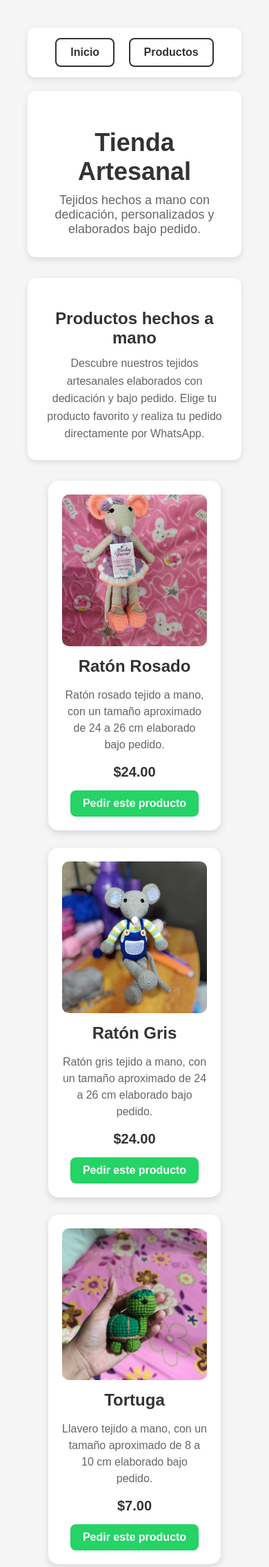
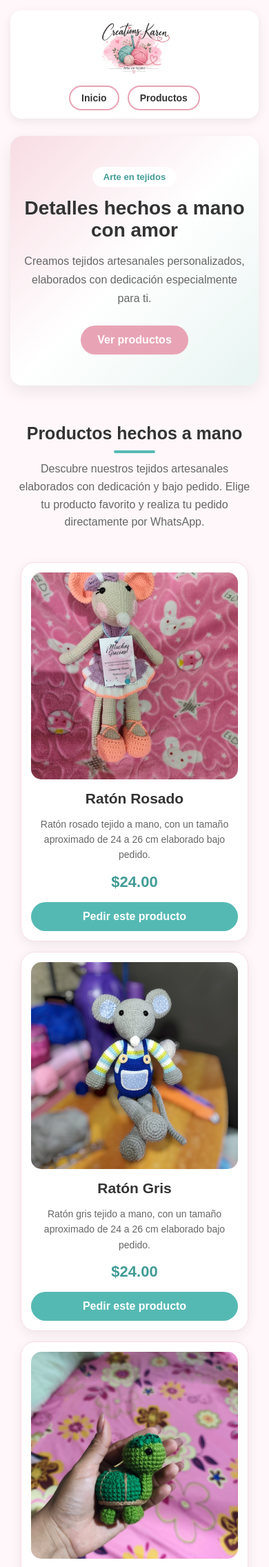
Before and after one commit to ajtorres-creator/actividad-integradora-3, a PHP site: page /views/productos/tienda.php in a window 390 px wide. Shown: the top 2272 px of the page at 69% size. Run offline with PHP 8.4, Linux system fonts and the light colour scheme; data comes from the database, SQL or seed files in the repository.

Commit message:
Rediseño visual de la tienda y adaptación responsive

```diff
--- a/CSS/estilo.css
+++ b/CSS/estilo.css
@@ -1,6 +1,20 @@
+:root {
+    --rosa-principal: #e8a4b5;
+    --rosa-claro: #f8dce4;
+    --rosa-fondo: #fff7f9;
+
+    --turquesa: #55b9b3;
+    --turquesa-oscuro: #419b96;
+    --menta: #b8d8cf;
+
+    --texto: #333333;
+    --texto-suave: #666666;
+    --blanco: #ffffff;
+}
+
 body {
     font-family: Arial, sans-serif;
-    background-color: #f5f5f5;
+    background-color: var(--rosa-fondo);
     text-align: center;
     margin: 0;
     padding: 40px;
@@ -94,53 +108,81 @@ a:hover {
 }
 
 .producto {
-    background-color: white;
+    background-color: var(--blanco);
     width: 100%;
-    max-width: 250px;
-    padding: 20px;
+    max-width: 270px;
+    padding: 14px;
     box-sizing: border-box;
-    border-radius: 15px;
-    box-shadow: 0 4px 12px rgba(0, 0, 0, 0.12);
+
+    border: 1px solid var(--rosa-claro);
+    border-radius: 20px;
+
+    box-shadow: 0 5px 18px rgba(0, 0, 0, 0.07);
+
     justify-self: center;
+
+    transition: transform 0.3s ease, box-shadow 0.3s ease;
+}
+
+.producto:hover {
+    transform: translateY(-7px);
+    box-shadow: 0 12px 28px rgba(0, 0, 0, 0.12);
 }
 
 .producto img {
     width: 100%;
-    height: 220px;
+    height: 240px;
     object-fit: cover;
-    border-radius: 10px;
+
+    border-radius: 15px;
     display: block;
 }
 
 .producto h2 {
-    margin: 15px 0 10px;
-    color: #333;
+    margin: 16px 0 8px;
+
+    color: var(--texto);
+    font-size: 21px;
 }
 
 .producto p {
-    color: #666;
-    line-height: 1.5;
+    color: var(--texto-suave);
+    line-height: 1.6;
+    font-size: 14px;
 }
 
 .producto strong {
     display: block;
+
     margin-top: 15px;
-    font-size: 20px;
-    color: #333;
+
+    color: var(--turquesa-oscuro);
+    font-size: 22px;
 }
 
 .btn-pedido {
-    display: inline-block;
-    margin-top: 15px;
-    padding: 10px 18px;
-    background-color: #25D366;
-    color: white;
-    border-radius: 8px;
+    display: block;
+
+    margin-top: 16px;
+    padding: 12px 18px;
+
+    background-color: var(--turquesa);
+    color: var(--blanco);
+
+    border-radius: 25px;
+
     text-decoration: none;
+    font-weight: bold;
+
+    transition: 0.3s;
 }
 
 .btn-pedido:hover {
-    background-color: #1ebe5d;
+    background-color: var(--rosa-principal);
+    color: var(--blanco);
+
+    text-decoration: none;
+    transform: translateY(-2px);
 }
 
 .formulario-producto {
@@ -149,81 +191,321 @@ a:hover {
 }
 
 .encabezado-tienda {
-    background-color: white;
-    padding: 30px;
-    margin-bottom: 30px;
-    border-radius: 12px;
-    box-shadow: 0 4px 10px rgba(0, 0, 0, 0.1);
+    max-width: 1200px;
+    margin: 0 auto 35px;
+    padding: 70px 30px;
+
+    background: linear-gradient(
+        135deg,
+        var(--rosa-claro),
+        var(--blanco),
+        #e8f5f2
+    );
+
+    border-radius: 24px;
+    box-shadow: 0 8px 25px rgba(0, 0, 0, 0.08);
+}
+
+.hero-contenido {
+    max-width: 700px;
+    margin: auto;
+}
+
+.hero-etiqueta {
+    display: inline-block;
+    margin-bottom: 15px;
+    padding: 7px 16px;
+
+    background-color: var(--blanco);
+    color: var(--turquesa-oscuro);
+
+    border-radius: 20px;
+    font-weight: bold;
 }
 
 .encabezado-tienda h1 {
-    margin-bottom: 10px;
-    font-size: 36px;
+    margin: 0 0 15px;
+    font-size: 46px;
+    color: var(--texto);
 }
 
 .encabezado-tienda p {
-    margin: 0;
-    color: #666;
+    max-width: 600px;
+    margin: 0 auto 25px;
+
+    color: var(--texto-suave);
     font-size: 18px;
+    line-height: 1.7;
+}
+
+.btn-hero {
+    display: inline-block;
+    padding: 13px 28px;
+
+    background-color: var(--rosa-principal);
+    color: var(--blanco);
+
+    border-radius: 25px;
+    text-decoration: none;
+    font-weight: bold;
+
+    transition: 0.3s;
+}
+
+.btn-hero:hover {
+    background-color: var(--turquesa);
+    color: var(--blanco);
+    text-decoration: none;
+    transform: translateY(-3px);
 }
 
 .nav-tienda {
-    background-color: white;
-    padding: 15px;
-    margin-bottom: 20px;
-    border-radius: 10px;
-    box-shadow: 0 3px 8px rgba(0, 0, 0, 0.1);
+    max-width: 1200px;
+    margin: 0 auto 25px;
+    padding: 10px 25px;
+
+    display: flex;
+    justify-content: space-between;
+    align-items: center;
+
+    background-color: var(--blanco);
+    border-radius: 16px;
+    box-shadow: 0 4px 15px rgba(0, 0, 0, 0.08);
+}
+
+.logo-tienda img {
+    width: 190px;
+    height: 90px;
+    object-fit: contain;
+    display: block;
+}
+
+.nav-enlaces {
+    display: flex;
+    gap: 12px;
 }
 
 .nav-tienda a {
     display: inline-block;
-    margin: 0 8px;
     padding: 10px 20px;
-    color: #333;
-    border: 2px solid #333;
-    border-radius: 8px;
+    color: var(--texto);
+    border: 2px solid var(--rosa-principal);
+    border-radius: 20px;
     text-decoration: none;
     font-weight: bold;
+    transition: 0.3s;
 }
 
 .nav-tienda a:hover {
-    background-color: #333;
-    color: white;
+    background-color: var(--rosa-principal);
+    color: var(--blanco);
     text-decoration: none;
+    transform: translateY(-2px);
 }
 
 .presentacion-tienda {
     max-width: 800px;
-    margin: 0 auto 30px;
-    padding: 25px;
-    background-color: white;
-    border-radius: 12px;
-    box-shadow: 0 3px 8px rgba(0, 0, 0, 0.1);
+    margin: 0 auto 35px;
+    padding: 20px;
+    background: transparent;
+    box-shadow: none;
 }
 
 .presentacion-tienda h2 {
     margin-bottom: 10px;
-    color: #333;
+    color: var(--texto);
+    font-size: 30px;
+}
+
+.presentacion-tienda h2::after {
+    content: "";
+    display: block;
+    width: 60px;
+    height: 4px;
+    margin: 10px auto 0;
+    background-color: var(--turquesa);
+    border-radius: 10px;
 }
 
 .presentacion-tienda p {
-    color: #666;
+    max-width: 650px;
+    margin: auto;
+    color: var(--texto-suave);
     line-height: 1.6;
-    margin: 0;
 }
 
 .footer-tienda {
-    margin-top: 50px;
-    padding: 30px 20px;
-    background-color: #333;
-    color: white;
+    margin-top: 60px;
+    padding: 40px 30px 20px;
+
+    background: linear-gradient(
+        135deg,
+        var(--rosa-claro),
+        #e8f5f2
+    );
+
+    color: var(--texto);
     text-align: center;
+
+    border-radius: 24px 24px 0 0;
 }
 
-.footer-tienda h3 {
-    margin-bottom: 10px;
+.footer-contenido {
+    max-width: 1000px;
+    margin: 0 auto 30px;
+
+    display: flex;
+    justify-content: space-between;
+    align-items: center;
+
+    gap: 30px;
 }
 
-.footer-tienda p {
-    margin: 5px 0;
+.footer-marca h3 {
+    margin: 0 0 8px;
+
+    color: var(--turquesa-oscuro);
+    font-size: 26px;
 }
+
+.footer-marca p,
+.footer-info p {
+    margin: 6px 0;
+    color: var(--texto-suave);
+}
+
+.footer-copy {
+    padding-top: 18px;
+
+    border-top: 1px solid rgba(85, 185, 179, 0.35);
+}
+
+.footer-copy p {
+    margin: 0;
+
+    color: var(--texto-suave);
+    font-size: 13px;
+}
+
+/* =========================
+DISEÑO RESPONSIVE
+   ========================= */
+
+@media (max-width: 768px) {
+
+    body {
+        padding: 15px;
+    }
+
+    /* Navbar */
+    .nav-tienda {
+        padding: 12px 15px;
+        flex-direction: column;
+        gap: 12px;
+    }
+
+    .logo-tienda img {
+        width: 170px;
+        height: 85px;
+    }
+
+    .nav-enlaces {
+        width: 100%;
+        justify-content: center;
+        flex-wrap: wrap;
+    }
+
+    .nav-tienda a {
+        padding: 8px 16px;
+        font-size: 14px;
+    }
+
+    /* Hero */
+    .encabezado-tienda {
+        padding: 45px 20px;
+        border-radius: 18px;
+    }
+
+    .encabezado-tienda h1 {
+        font-size: 32px;
+    }
+
+    .encabezado-tienda p {
+        font-size: 16px;
+    }
+
+    /* Presentación */
+    .presentacion-tienda {
+        padding: 15px 5px;
+    }
+
+    .presentacion-tienda h2 {
+        font-size: 26px;
+    }
+
+    /* Productos */
+    .productos {
+        grid-template-columns: repeat(2, 1fr);
+        gap: 15px;
+    }
+
+    .producto {
+        max-width: 100%;
+    }
+
+    .producto img {
+        height: 220px;
+    }
+}
+
+@media (max-width: 500px) {
+
+    .productos {
+        grid-template-columns: 1fr;
+    }
+
+    .producto {
+        max-width: 330px;
+    }
+
+    .producto img {
+        height: 300px;
+    }
+
+    .encabezado-tienda h1 {
+        font-size: 28px;
+    }
+
+    .hero-etiqueta {
+        font-size: 13px;
+    }
+
+    .btn-hero {
+        padding: 12px 24px;
+    }
+}
+
+.encabezado-tienda {
+    margin-bottom: 20px;
+}
+
+.presentacion-tienda {
+    margin-bottom: 20px;
+}
+
+.presentacion-tienda h2 {
+    font-size: 25px;
+}
+
+.footer-contenido {
+    flex-direction: column;
+    gap: 20px;
+}
+
+.footer-tienda {
+    padding: 35px 20px 20px;
+}
+
+.footer-marca h3 {
+    font-size: 23px;
+}
--- a/views/productos/tienda.php
+++ b/views/productos/tienda.php
@@ -21,17 +21,34 @@ $productos = $controller->listar();
 <body>
 
     <nav class="nav-tienda">
+
+    <div class="logo-tienda">
+        <img src="../../img/logo-creations-karen-nuevo.png"
+            alt="Logo Creations Karen">
+    </div>
+
+    <div class="nav-enlaces">
         <a href="tienda.php">Inicio</a>
         <a href="#productos">Productos</a>
+    </div>
+
     </nav>
 
     <header class="encabezado-tienda">
+    <div class="hero-contenido">
+        <span class="hero-etiqueta">Arte en tejidos</span>
 
-        <h1>Tienda Artesanal</h1>
+        <h1>Detalles hechos a mano con amor</h1>
 
-        <p>Tejidos hechos a mano con dedicación,
-        personalizados y elaborados bajo pedido.</p>
+        <p>
+            Creamos tejidos artesanales personalizados,
+            elaborados con dedicación especialmente para ti.
+        </p>
 
+        <a href="#productos" class="btn-hero">
+            Ver productos
+        </a>
+    </div>
     </header>
 
     <section class="presentacion-tienda">
@@ -73,13 +90,23 @@ $productos = $controller->listar();
 
 <footer class="footer-tienda">
 
-    <h3>Tienda Artesanal</h3>
+    <div class="footer-contenido">
 
-    <p>Tejidos hechos a mano bajo pedido</p>
+        <div class="footer-marca">
+            <h3>Creations_Karen</h3>
+            <p>Arte en tejidos </p>
+        </div>
 
-    <p>Pedidos y consultas por WhatsApp</p>
+        <div class="footer-info">
+            <p>Tejidos hechos a mano y personalizados.</p>
+            <p>Pedidos y consultas por WhatsApp.</p>
+        </div>
 
-    <p>© 2026 Tienda Artesanal</p>
+    </div>
+
+    <div class="footer-copy">
+        <p>© 2026 Creations_Karen · Todos los derechos reservados</p>
+    </div>
 
 </footer>
 
```
Also changed, not shown: img/logo-creations-karen-nuevo.png (added), img/logo-creations-karen.jpg (added).
